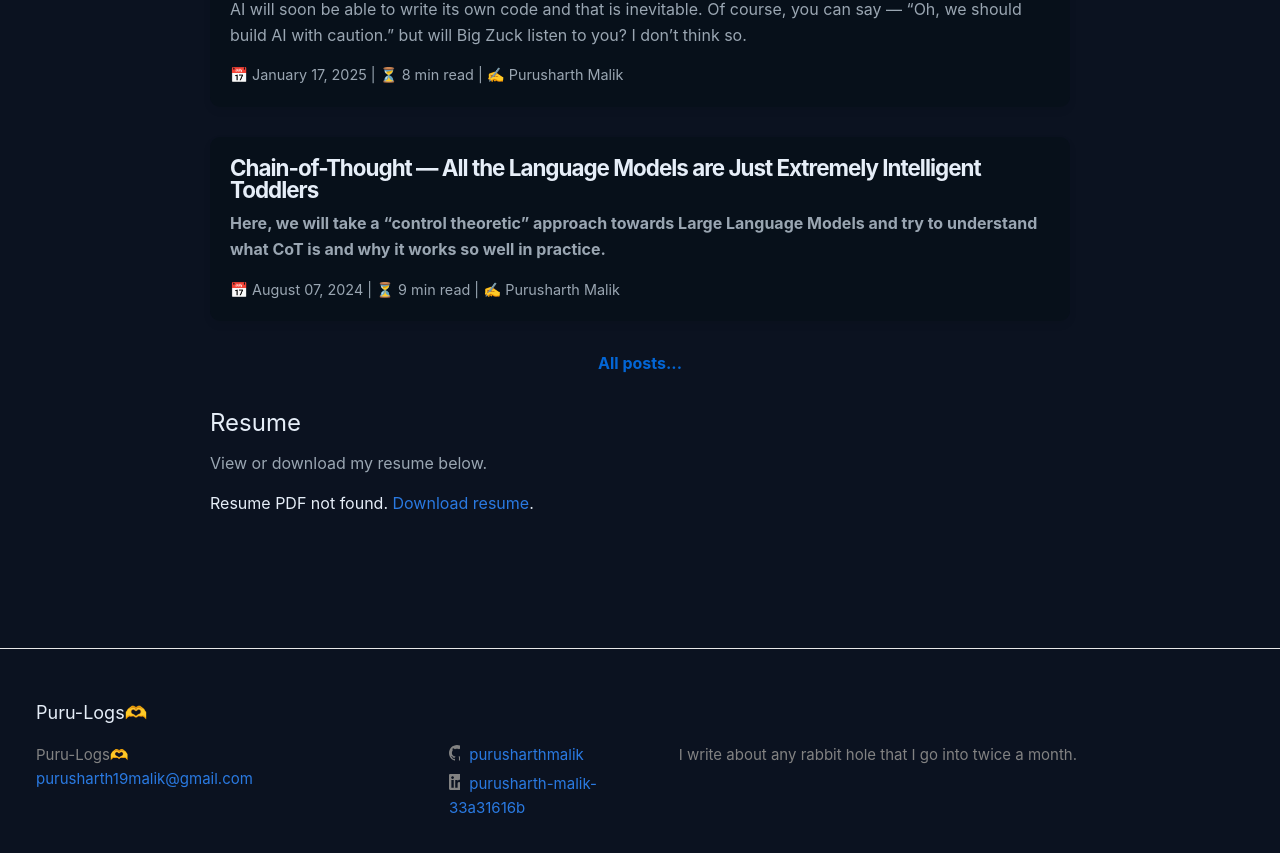
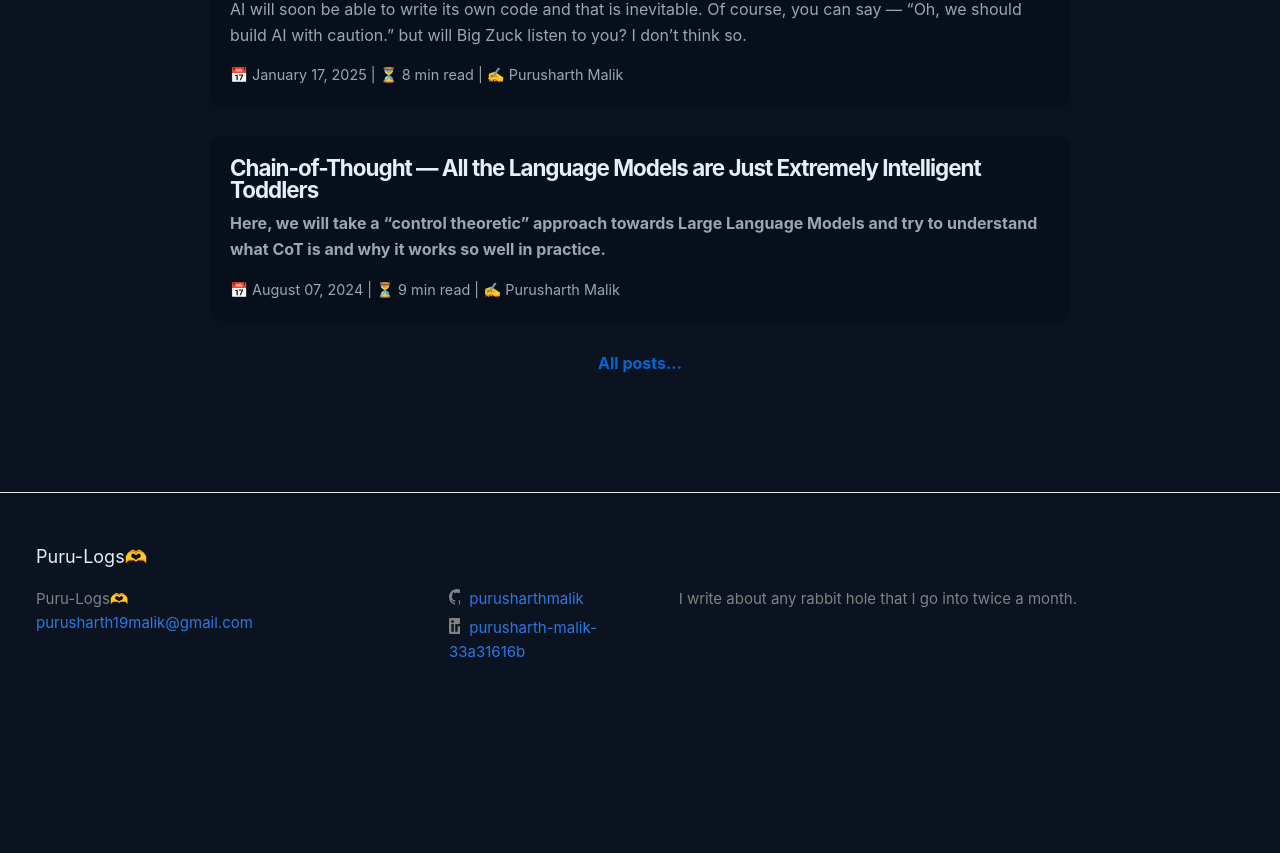
Before and after one commit to purusharthmalik/purusharthmalik.github.io, a Jekyll site: the page built from index.markdown, in a window 1280 px wide and 900 px high, scrolled down 2126 px. Shown: the top 853 px of the window. Built offline with Jekyll 4.4.1, drawn with Linux system fonts in a browser that asks for light colours; after the commit the page ends 2870 px from its top, so only the background shows below that.

Commit message:
Updated web design

```diff
--- a/index.markdown
+++ b/index.markdown
@@ -129,14 +129,7 @@ layout: default
         <a href="/archive/">All posts...</a>
     </div>
 
-    <!-- Resume section: place a PDF at /assets/resume.pdf to render here -->
-    <div class="resume-section" style="margin-top:28px;text-align:left;">
-        <h2 style="margin-bottom:0.5rem;color:var(--text, #222);">Resume</h2>
-        <p style="color:var(--muted,#666);margin-top:0;">View or download my resume below.</p>
-        <object data="{{ '/assets/resume.pdf' | relative_url }}" type="application/pdf" width="100%" height="600">
-            <p>Resume PDF not found. <a href="{{ '/assets/resume.pdf' | relative_url }}">Download resume</a>.</p>
-        </object>
-    </div>
+    <!-- resume removed: resume is now on its own page at /resume/ -->
     <!-- <div style="margin-top: 20px; text-align: center;">
         <p>Page Views:</p>
         <img src="https://visitor-badge.glitch.me/badge?page_id=purusharthmalik.github.io" alt="Visitor Count">
```
